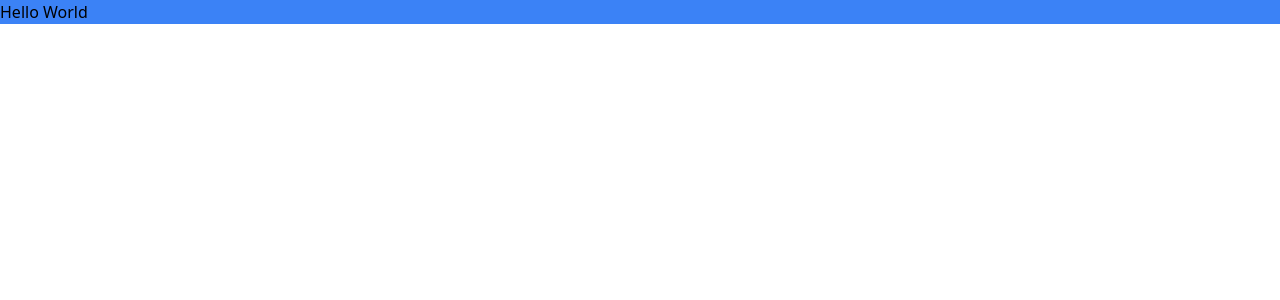
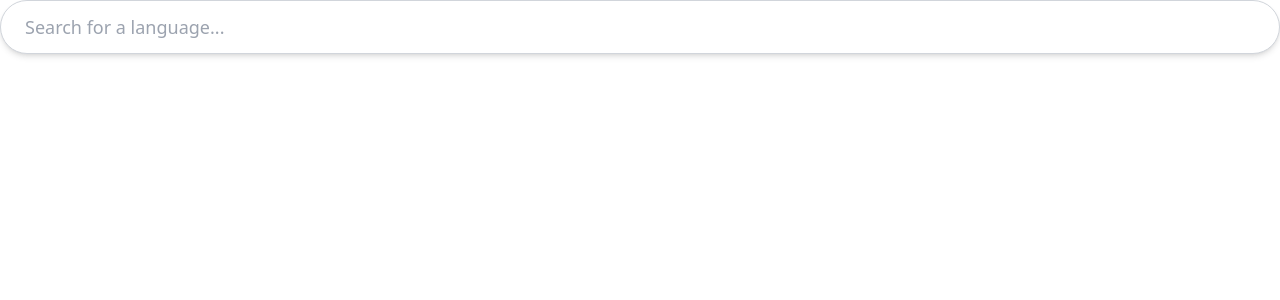
Before and after one commit to william-riser/LinguaLink, a React (Vite) app: page / in a window 1280 px wide. Shown: the top 300 px of the page. Built offline with nearby package versions, Linux system fonts and the light colour scheme.

Commit message:
Add menu

```diff
--- a/package.json
+++ b/package.json
@@ -12,7 +12,9 @@
   "dependencies": {
     "firebase": "^10.9.0",
     "react": "^18.2.0",
-    "react-dom": "^18.2.0"
+    "react-dom": "^18.2.0",
+    "react-router-dom": "^6.22.3",
+    "styled-components": "^6.1.8"
   },
   "devDependencies": {
     "@types/react": "^18.2.64",
--- a/src/App.jsx
+++ b/src/App.jsx
@@ -1,11 +1,24 @@
 import "./index.css";
-import VideoChat from "./components/videoChat";
+import Home from './pages/home.jsx';
+import ChatType from './pages/chatType.jsx';
+import {
+  BrowserRouter as Router,
+  Routes,
+  Route,
+} from "react-router-dom";
 
 const App = () => {
+
+
+
+
   return (
-    <div className="bg-blue-500">
-      Hello World
-    </div>
+    <Router>
+            <Routes>
+                <Route path="/" element={<Home />} />
+                <Route path="/chatType" element={<ChatType />} />
+            </Routes>
+        </Router>
   );
 };
 
--- /dev/null
+++ b/src/components/searchBar.jsx
@@ -0,0 +1,62 @@
+import React, { useState } from "react";
+import { useNavigate } from 'react-router-dom';
+
+
+const SearchBar = ({ languages }) => {
+  const [searchTerm, setSearchTerm] = useState("");
+  const [matchedLanguages, setMatchedLanguages] = useState([]);
+  const [dropdownVisible, setDropdownVisible] = useState(false);
+  const navigate = useNavigate();
+
+
+  const handleInputChange = (e) => {
+    const term = e.target.value;
+    setSearchTerm(term);
+
+    // Filter languages based on the search term
+    const matched = languages.filter((lang) =>
+      lang.toLowerCase().includes(term.toLowerCase())
+    );
+    setMatchedLanguages(matched);
+    setDropdownVisible(true);
+  };
+
+
+  const handleLanguageSelection = (language) => {
+    setSearchTerm(language);
+    navigate(`/chatType?language=${language}`);
+    setDropdownVisible(false);
+    // Trigger search automatically when language is selected
+    console.log("Searching for language:", language);
+  };
+
+  return (
+    <div className="relative w-full">
+      <input
+        type="text"
+        className="w-full py-3 px-6 rounded-full border border-gray-300
+                   focus:outline-none focus:ring-2 focus:ring-blue-500
+                   text-lg font-medium shadow-md"
+        placeholder="Search for a language..."
+        value={searchTerm}
+        onChange={handleInputChange}
+      />
+      {dropdownVisible && matchedLanguages.length > 0 && (
+        <div className="absolute top-full left-0 z-10 w-full bg-white shadow-lg
+                        rounded-md border border-gray-300 overflow-hidden">
+          {matchedLanguages.map((language, index) => (
+            <div
+              key={index}
+              className="py-2 px-4 hover:bg-gray-100 cursor-pointer"
+              onClick={() => handleLanguageSelection(language)}
+            >
+              {language}
+            </div>
+          ))}
+        </div>
+      )}
+    </div>
+  );
+};
+
+export default SearchBar;
--- /dev/null
+++ b/src/pages/chatType.jsx
@@ -0,0 +1,28 @@
+import { useSearchParams } from 'react-router-dom';
+import { useNavigate } from 'react-router-dom';
+
+const ChatType = () => {
+    const [searchParams] = useSearchParams();
+    const searchTerm = searchParams.get("language");
+
+
+    return (
+        <div className="flex flex-col items-center gap-5 mt-10">
+            <h1>{searchTerm}</h1>
+            <div className="flex gap-5">
+                <button
+                    className="bg-blue-500 hover:bg-blue-700 text-white font-bold py-4 px-8 rounded-lg text-xl shadow-md hover:shadow-lg"
+                >
+                    AI Chat
+                </button>
+                <button
+                    className="bg-blue-500 hover:bg-blue-700 text-white font-bold py-4 px-8 rounded-lg text-xl shadow-md hover:shadow-lg"
+                >
+                    Video Chat
+                </button>
+            </div>
+        </div>
+    );
+}
+
+export default ChatType;
--- /dev/null
+++ b/src/pages/home.jsx
@@ -0,0 +1,66 @@
+import React from 'react';
+import SearchBar from '../components/searchBar';
+
+const Home = () => {
+
+    const languages = [
+        "English",
+        "Spanish",
+        "French",
+        "German",
+        "Chinese (Simplified)",
+        "Chinese (Traditional)",
+        "Japanese",
+        "Korean",
+        "Arabic",
+        "Russian",
+        "Italian",
+        "Portuguese",
+        "Dutch",
+        "Swedish",
+        "Norwegian",
+        "Danish",
+        "Finnish",
+        "Greek",
+        "Turkish",
+        "Hindi",
+        "Bengali",
+        "Punjabi",
+        "Urdu",
+        "Thai",
+        "Vietnamese",
+        "Indonesian",
+        "Malay",
+        "Tagalog",
+        "Polish",
+        "Romanian",
+        "Czech",
+        "Hungarian",
+        "Slovak",
+        "Bulgarian",
+        "Ukrainian",
+        "Croatian",
+        "Serbian",
+        "Slovenian",
+        "Estonian",
+        "Latvian",
+        "Lithuanian",
+        "Macedonian",
+        "Farsi (Persian)",
+        "Hebrew",
+        "Swahili",
+        "Afrikaans",
+        "Zulu",
+        "Xhosa",
+        "Kinyarwanda"
+      ];
+
+
+    return (
+        <div>
+            <SearchBar languages={languages} />
+        </div>
+    );
+}
+
+export default Home;
```
Also changed, not shown: 1 other file (tests, documents, lock files or other folders).
